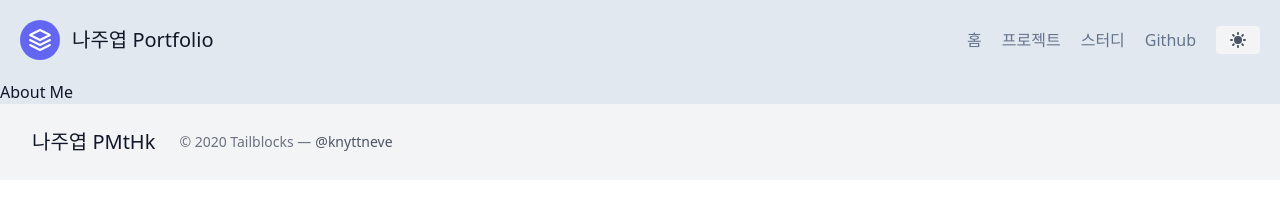
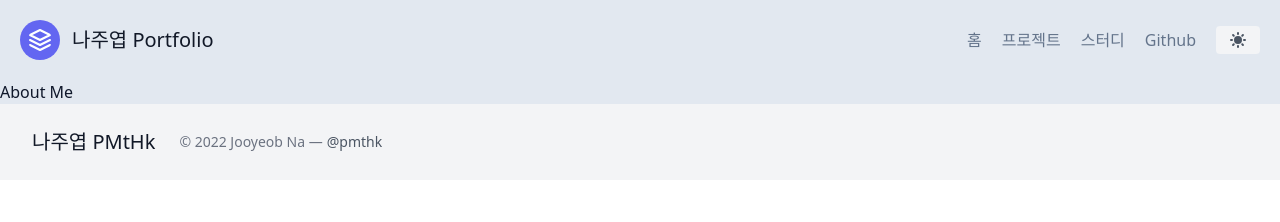
Before and after one commit to PMtHk/Na-Portfolio, a Next.js app: page /aboutMe in a window 1280 px wide. Shown: the top 222 px of the page. Built offline with nearby package versions, Linux system fonts and the light colour scheme.

Commit message:
footer 정보 수정

```diff
--- a/components/footer.js
+++ b/components/footer.js
@@ -8,14 +8,14 @@ export default function Footer() {
               <span className="ml-3 text-xl">나주엽 PMtHk</span>
             </a>
             <p className="text-sm text-gray-500 sm:ml-6 sm:mt-0 mt-4">
-              © 2020 Tailblocks —
+              © 2022 Jooyeob Na —
               <a
                 href="https://twitter.com/knyttneve"
                 rel="noopener noreferrer"
                 className="text-gray-600 ml-1"
                 target="_blank"
               >
-                @knyttneve
+                @pmthk
               </a>
             </p>
             {/* <span className="inline-flex sm:ml-auto sm:mt-0 mt-4 justify-center sm:justify-start">
```
